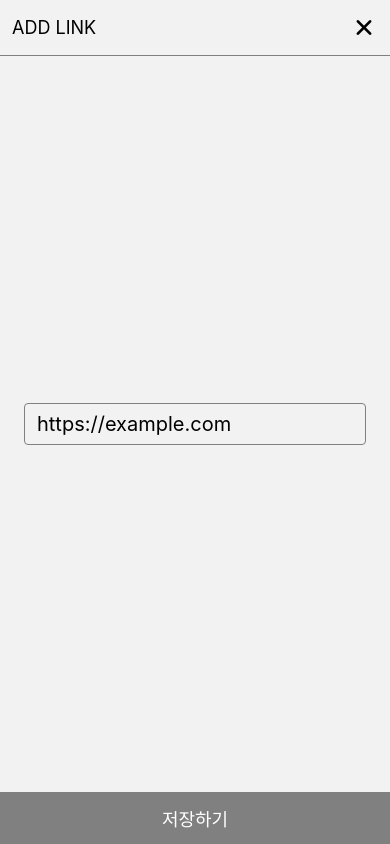
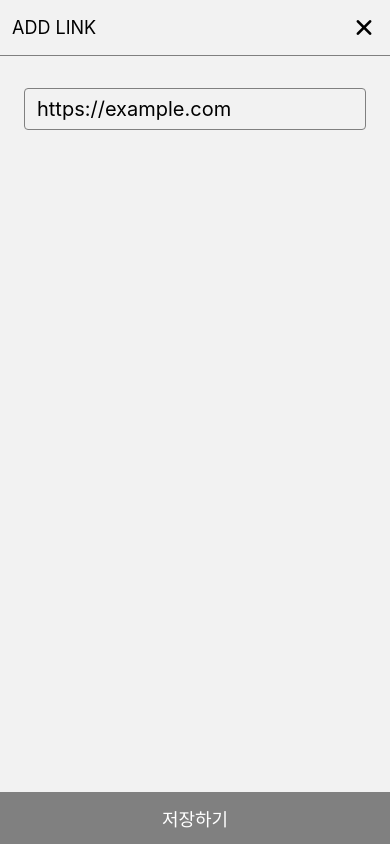
Before and after one commit to sunujun/web-page-scrap, a React Native app: screen /AddLink in a window 390 px wide. Built offline with nearby package versions, Linux system fonts and the light colour scheme.

Commit message:
open graph tad 가져와서 UI 띄우는 기능 구현

```diff
--- a/package.json
+++ b/package.json
@@ -16,6 +16,7 @@
     "@types/react-native-vector-icons": "^6.4.13",
     "react": "18.2.0",
     "react-native": "0.71.3",
+    "react-native-opengraph-kit": "^3.0.1",
     "react-native-safe-area-context": "^4.5.0",
     "react-native-screens": "^3.20.0",
     "react-native-vector-icons": "^9.2.0",
--- a/src/components/SingleLineInput.tsx
+++ b/src/components/SingleLineInput.tsx
@@ -1,15 +1,24 @@
 import React, { useState } from 'react';
-import { View, TextInput, StyleProp, TextStyle } from 'react-native';
+import {
+    View,
+    TextInput,
+    StyleProp,
+    TextStyle,
+    NativeSyntheticEvent,
+    TextInputSubmitEditingEventData,
+} from 'react-native';
 
 export const SingleLineInput = ({
     value,
     onChangeText,
+    onSubmitEditing,
     placeholder,
     style,
     fontSize,
 }: {
     value?: string;
     onChangeText?: (text: string) => void;
+    onSubmitEditing?: (e: NativeSyntheticEvent<TextInputSubmitEditingEventData>) => void;
     placeholder?: string;
     style?: StyleProp<TextStyle>;
     fontSize?: number;
@@ -38,6 +47,7 @@ export const SingleLineInput = ({
                 onBlur={() => {
                     setFocused(false);
                 }}
+                onSubmitEditing={onSubmitEditing}
             />
         </View>
     );
--- a/src/screens/AddLinkScreen.tsx
+++ b/src/screens/AddLinkScreen.tsx
@@ -1,5 +1,5 @@
 import React, { useState } from 'react';
-import { View } from 'react-native';
+import { useWindowDimensions, View } from 'react-native';
 import { useSetRecoilState } from 'recoil';
 import { useNavigation } from '@react-navigation/native';
 import { useSafeAreaInsets } from 'react-native-safe-area-context';
@@ -8,13 +8,23 @@ import { SingleLineInput } from '../components/SingleLineInput';
 import { Button } from '../components/Button';
 import { Typography } from '../components/Typography';
 import { Spacer } from '../components/Spacer';
+import { RemoteImage } from '../components/RemoteImage';
 import { atomLinkList } from '../states/atomLinkList';
+import { getOpenGraphData } from '../utils/OpenGraphTagUtils';
+
+interface Metadata {
+    image: string;
+    title: string;
+    description: string;
+}
 
 export const AddLinkScreen = () => {
     const navigation = useNavigation();
     const safeAreaInset = useSafeAreaInsets();
     const updateList = useSetRecoilState(atomLinkList);
+    const { width } = useWindowDimensions();
     const [url, setUrl] = useState('');
+    const [metadata, setMetadata] = useState<Metadata | null>(null);
     const onPressClose = () => {
         navigation.goBack();
     };
@@ -38,6 +48,10 @@ export const AddLinkScreen = () => {
         });
         setUrl('');
     };
+    const onSubmitEditing = async () => {
+        const result = await getOpenGraphData(url);
+        setMetadata(result);
+    };
 
     return (
         <View style={{ flex: 1 }}>
@@ -47,8 +61,38 @@ export const AddLinkScreen = () => {
                 </Header.Group>
                 <Header.Button iconName="close" onPress={onPressClose} />
             </Header>
-            <View style={{ flex: 1, alignItems: 'center', justifyContent: 'center', paddingHorizontal: 24 }}>
-                <SingleLineInput value={url} onChangeText={setUrl} placeholder="https://example.com" />
+            <View
+                style={{
+                    flex: 1,
+                    alignItems: 'center',
+                    justifyContent: 'flex-start',
+                    paddingTop: 32,
+                    paddingHorizontal: 24,
+                }}>
+                <SingleLineInput
+                    value={url}
+                    onChangeText={setUrl}
+                    onSubmitEditing={onSubmitEditing}
+                    placeholder="https://example.com"
+                />
+                {metadata !== null && (
+                    <>
+                        <Spacer space={20} />
+                        <View style={{ borderWidth: 1, borderRadius: 4, borderColor: 'gray' }}>
+                            <RemoteImage url={metadata.image} width={width - 48} height={(width - 48) / 2} />
+                            <View style={{ paddingHorizontal: 12, paddingVertical: 8 }}>
+                                <Spacer space={10} />
+                                <Typography fontSize={20} color="black">
+                                    {metadata.title}
+                                </Typography>
+                                <Spacer space={4} />
+                                <Typography fontSize={16} color="gray">
+                                    {metadata.description}
+                                </Typography>
+                            </View>
+                        </View>
+                    </>
+                )}
             </View>
             <Button onPress={onPressSave}>
                 <View style={{ backgroundColor: url === '' ? 'gray' : 'black' }}>
--- /dev/null
+++ b/src/utils/OpenGraphTagUtils.ts
@@ -0,0 +1,7 @@
+import { OpenGraphParser } from 'react-native-opengraph-kit';
+
+export const getOpenGraphData = async (url: string) => {
+    const result = await OpenGraphParser.extractMeta(url);
+    console.warn(result);
+    return result[0] || null;
+};
--- a/tsconfig.json
+++ b/tsconfig.json
@@ -1,3 +1,3 @@
 {
-  "extends": "@tsconfig/react-native/tsconfig.json"
+  "extends": "@tsconfig/react-native/tsconfig.json",
 }
```
Also changed, not shown: 1 other file (tests, documents, lock files or other folders).
